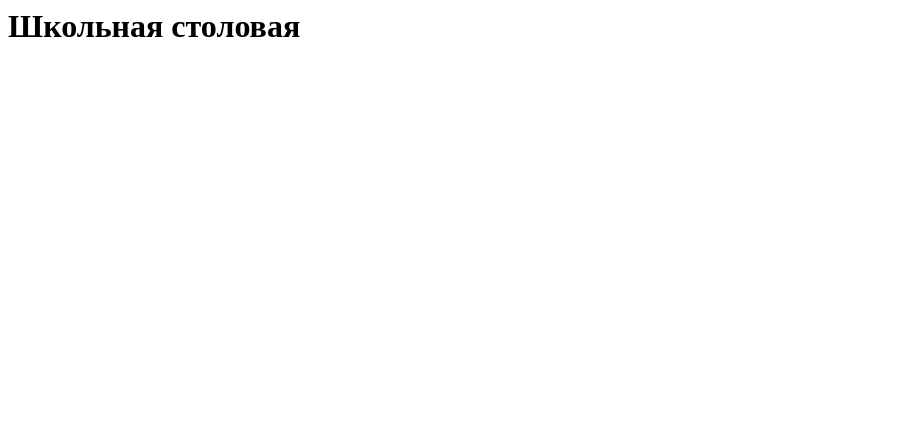
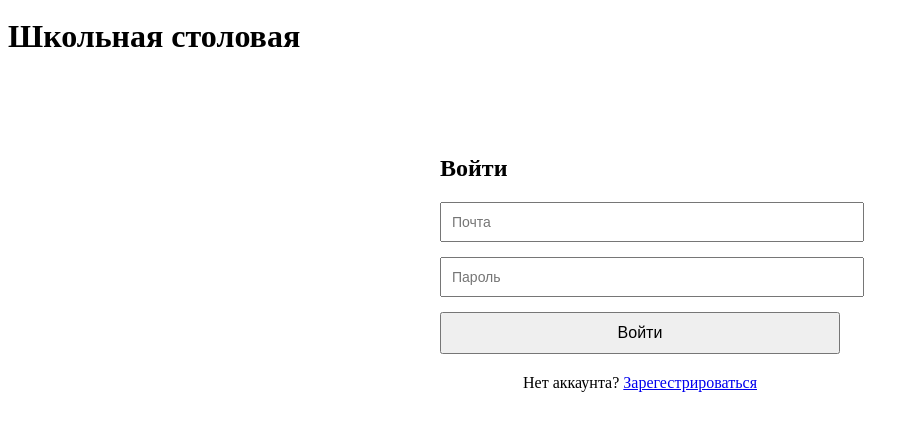
Before and after one commit to Hexsd/predprof-canteen-case-2, a React (Vite) app in the folder frontend/: page /auth/login in a window 1280 px wide. Before the commit this address had no page. Shown: the top 430 px of the page, without its empty margins (0-919 px from the left). Built offline with nearby package versions, Linux system fonts and the light colour scheme.

Commit message:
был отрефакторен "божественный" код сергея

```diff
--- a/frontend/src/App.jsx
+++ /dev/null
@@ -1,65 +0,0 @@
-import React from 'react'
-import { BrowserRouter, Routes, Route, Navigate } from 'react-router-dom'
-import { AuthProvider, useAuth } from './AuthContext'
-import Login from './Login'
-import Register from './Register'
-import UserList from './UserList'
-
-function PrivateRoute({ children }) {
-  const { token, loading } = useAuth()
-
-  if (loading) {
-    return <div style={{ padding: '20px' }}>Загрузка...</div>
-  }
-
-  return token ? children : <Navigate to="/login" />
-}
-
-function AppRoutes() {
-  const { user, logout, loading } = useAuth()
-
-  if (loading) {
-    return <div style={{ padding: '20px' }}>Загрузка...</div>
-  }
-
-  return (
-    <div>
-      <div style={{
-        display: 'flex',
-        justifyContent: 'space-between',
-        alignItems: 'center'
-      }}>
-        <h1 style={{ margin: 0 }}>Школьная столовая</h1>
-        {user && (
-          <div>
-            <span style={{ marginRight: '15px' }}>Здравствуйте, {user.name}!</span>
-            <button onClick={logout} style={{ padding: '5px 15px' }}>
-              Выйти
-            </button>
-          </div>
-        )}
-      </div>
-
-      <Routes>
-        <Route path="/login" element={<Login />} />
-        <Route path="/register" element={<Register />} />
-        <Route path="/users" element={
-          <PrivateRoute>
-            <UserList />
-          </PrivateRoute>
-        } />
-        <Route path="/" element={<Navigate to="/login" />} />
-      </Routes>
-    </div>
-  )
-}
-
-export default function App() {
-  return (
-    <BrowserRouter>
-      <AuthProvider>
-        <AppRoutes />
-      </AuthProvider>
-    </BrowserRouter>
-  )
-}
--- /dev/null
+++ b/frontend/src/layouts/UserLayout.jsx
@@ -0,0 +1,36 @@
+import React from 'react'
+import { Outlet, Navigate } from 'react-router-dom'
+import { useAuth } from '../pages/auth/AuthContext'
+
+export default function UserLayout() {
+  const { user, logout, loading } = useAuth()
+
+  if (loading) {
+    return <div style={{ padding: '20px' }}>Загрузка...</div>
+  }
+
+  return (
+    <div>
+      <div style={{
+        display: 'flex',
+        justifyContent: 'space-between',
+        alignItems: 'center',
+        padding: '10px 0'
+      }}>
+        <h1 style={{ margin: 0 }}>Школьная столовая</h1>
+        {user ? (
+          <div>
+            <span style={{ marginRight: '15px' }}>Здравствуйте, {user.name}!</span>
+            <button onClick={logout} style={{ padding: '5px 15px' }}>
+              Выйти
+            </button>
+          </div>
+        ) : null}
+      </div>
+
+      <main>
+        <Outlet />
+      </main>
+    </div>
+  )
+}
--- a/frontend/src/main.jsx
+++ b/frontend/src/main.jsx
@@ -1,9 +1,9 @@
 import React from 'react'
 import ReactDOM from 'react-dom/client'
-import App from './App'
+import Router from './router'
 
 ReactDOM.createRoot(document.getElementById('root')).render(
   <React.StrictMode>
-    <App />
+    <Router/>
   </React.StrictMode>
 )
--- /dev/null
+++ b/frontend/src/pages/auth/App.jsx
@@ -0,0 +1,41 @@
+import React from 'react'
+import { Routes, Route, Navigate } from 'react-router-dom'
+import { useAuth } from './AuthContext'
+import Login from './Login'
+import Register from './Register'
+import UserList from './UserList'
+
+function PrivateRoute({ children }) {
+  const { token, loading } = useAuth()
+
+  if (loading) {
+    return <div style={{ padding: '20px' }}>Загрузка...</div>
+  }
+
+  return token ? children : <Navigate to="/auth/login" />
+}
+
+function AppRoutes() {
+  const { loading } = useAuth()
+
+  if (loading) {
+    return <div style={{ padding: '20px' }}>Загрузка...</div>
+  }
+
+  return (
+    <Routes>
+      <Route path="login" element={<Login />} />
+      <Route path="register" element={<Register />} />
+      <Route path="users" element={
+        <PrivateRoute>
+          <UserList />
+        </PrivateRoute>
+      } />
+      <Route path="" element={<Navigate to="login" />} />
+    </Routes>
+  )
+}
+
+export default function Auth_router() {
+  return <AppRoutes />
+}
--- a/frontend/src/Register.jsx
+++ b/frontend/src/pages/auth/Login.jsx
@@ -2,43 +2,30 @@ import React, { useState } from 'react'
 import { useAuth } from './AuthContext'
 import { useNavigate, Link } from 'react-router-dom'
 
-export default function Register() {
+export default function Login() {
   const [email, setEmail] = useState('')
-  const [name, setName] = useState('')
   const [password, setPassword] = useState('')
-  const [birth_date, setBirthDate] = useState('')
   const [error, setError] = useState('')
-  const { register } = useAuth()
+  const { login } = useAuth()
   const navigate = useNavigate()
 
   const handleSubmit = async (e) => {
     e.preventDefault()
     setError('')
     try {
-      await register(email, name, password, birth_date)
-      navigate('/login')
+      await login(email, password)
+      navigate('/auth/users')
     } catch (err) {
-      setError(err.response?.data?.detail || 'Ошибка при регистрации')
+      setError(err.response?.data?.detail || 'Login failed')
     }
   }
 
   return (
     <div style={{ maxWidth: '400px', margin: '50px auto', padding: '20px' }}>
-      <h2>Регистрация</h2>
+      <h2>Войти</h2>
       {error && <div style={{ color: 'red', marginBottom: '10px' }}>{error}</div>}
 
       <form onSubmit={handleSubmit}>
-        <div style={{ marginBottom: '15px' }}>
-          <input
-            type="text"
-            placeholder="Имя"
-            value={name}
-            onChange={(e) => setName(e.target.value)}
-            required
-            style={{ width: '100%', padding: '10px', fontSize: '14px' }}
-          />
-        </div>
-
         <div style={{ marginBottom: '15px' }}>
           <input
             type="email"
@@ -61,25 +48,10 @@ export default function Register() {
           />
         </div>
 
-        <div style={{ marginBottom: '15px' }}>
-          <input
-            type="date"
-            placeholder="Дата рождения"
-            value={birth_date}
-            onChange={(e) => setBirthDate(e.target.value)}
-            required
-            style={{ width: '100%', padding: '10px', fontSize: '14px' }}
-          />
-        </div>
-
-        <button type="submit" style={{ width: '100%', padding: '10px', fontSize: '16px' }}>
-          Регистрация
-        </button>
+        <button type="submit" style={{ width: '100%', padding: '10px', fontSize: '16px' }}>Войти</button>
       </form>
 
-      <p style={{ marginTop: '20px', textAlign: 'center' }}>
-        Уже есть аккаунт? <Link to="/login">Войти</Link>
-      </p>
+      <p style={{ marginTop: '20px', textAlign: 'center' }}>Нет аккаунта? <Link to="/auth/register">Зарегестрироваться</Link></p>
     </div>
   )
 }
--- a/frontend/src/Login.jsx
+++ b/frontend/src/pages/auth/Register.jsx
@@ -2,30 +2,43 @@ import React, { useState } from 'react'
 import { useAuth } from './AuthContext'
 import { useNavigate, Link } from 'react-router-dom'
 
-export default function Login() {
+export default function Register() {
   const [email, setEmail] = useState('')
+  const [name, setName] = useState('')
   const [password, setPassword] = useState('')
+  const [birth_date, setBirthDate] = useState('')
   const [error, setError] = useState('')
-  const { login } = useAuth()
+  const { register } = useAuth()
   const navigate = useNavigate()
 
   const handleSubmit = async (e) => {
     e.preventDefault()
     setError('')
     try {
-      await login(email, password)
-      navigate('/users')
+      await register(email, name, password, birth_date)
+      navigate('/auth/login')
     } catch (err) {
-      setError(err.response?.data?.detail || 'Login failed')
+      setError(err.response?.data?.detail || 'Ошибка при регистрации')
     }
   }
 
   return (
     <div style={{ maxWidth: '400px', margin: '50px auto', padding: '20px' }}>
-      <h2>Войти</h2>
+      <h2>Регистрация</h2>
       {error && <div style={{ color: 'red', marginBottom: '10px' }}>{error}</div>}
 
       <form onSubmit={handleSubmit}>
+        <div style={{ marginBottom: '15px' }}>
+          <input
+            type="text"
+            placeholder="Имя"
+            value={name}
+            onChange={(e) => setName(e.target.value)}
+            required
+            style={{ width: '100%', padding: '10px', fontSize: '14px' }}
+          />
+        </div>
+
         <div style={{ marginBottom: '15px' }}>
           <input
             type="email"
@@ -48,10 +61,25 @@ export default function Login() {
           />
         </div>
 
-        <button type="submit" style={{ width: '100%', padding: '10px', fontSize: '16px' }}>Войти</button>
+        <div style={{ marginBottom: '15px' }}>
+          <input
+            type="date"
+            placeholder="Дата рождения"
+            value={birth_date}
+            onChange={(e) => setBirthDate(e.target.value)}
+            required
+            style={{ width: '100%', padding: '10px', fontSize: '14px' }}
+          />
+        </div>
+
+        <button type="submit" style={{ width: '100%', padding: '10px', fontSize: '16px' }}>
+          Регистрация
+        </button>
       </form>
 
-      <p style={{ marginTop: '20px', textAlign: 'center' }}>Нет аккаунта? <Link to="/register">Зарегестрироваться</Link></p>
+      <p style={{ marginTop: '20px', textAlign: 'center' }}>
+        Уже есть аккаунт? <Link to="/auth/login">Войти</Link>
+      </p>
     </div>
   )
 }
--- /dev/null
+++ b/frontend/src/router.jsx
@@ -0,0 +1,21 @@
+import { BrowserRouter, Routes, Route, Navigate } from 'react-router-dom'
+import Auth_router from './pages/auth/App'
+import UserLayout from './layouts/UserLayout'
+import { AuthProvider } from './pages/auth/AuthContext'
+
+function Router() {
+  return (
+    <BrowserRouter>
+      <AuthProvider>
+        <Routes>
+          <Route path="/" element={<UserLayout />}>
+            <Route path="auth/*" element={<Auth_router />} />
+            <Route index element={<Navigate to="auth/login" />} />
+          </Route>
+        </Routes>
+      </AuthProvider>
+    </BrowserRouter>
+  )
+}
+
+export default Router
```
Also changed, not shown: frontend/src/pages/auth/AuthContext.jsx (renamed from frontend/src/AuthContext.jsx), frontend/src/pages/auth/UserList.jsx (renamed from frontend/src/UserList.jsx).
